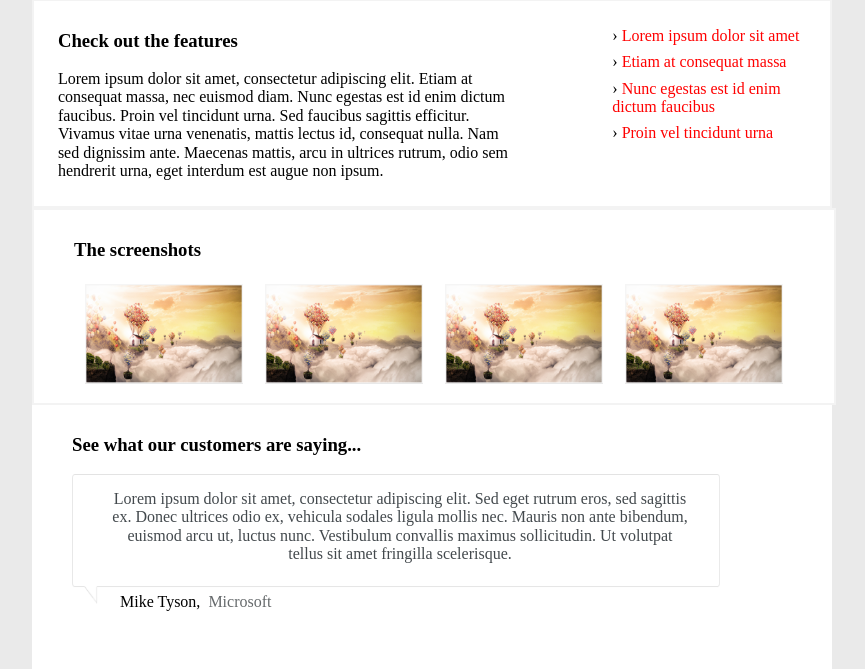
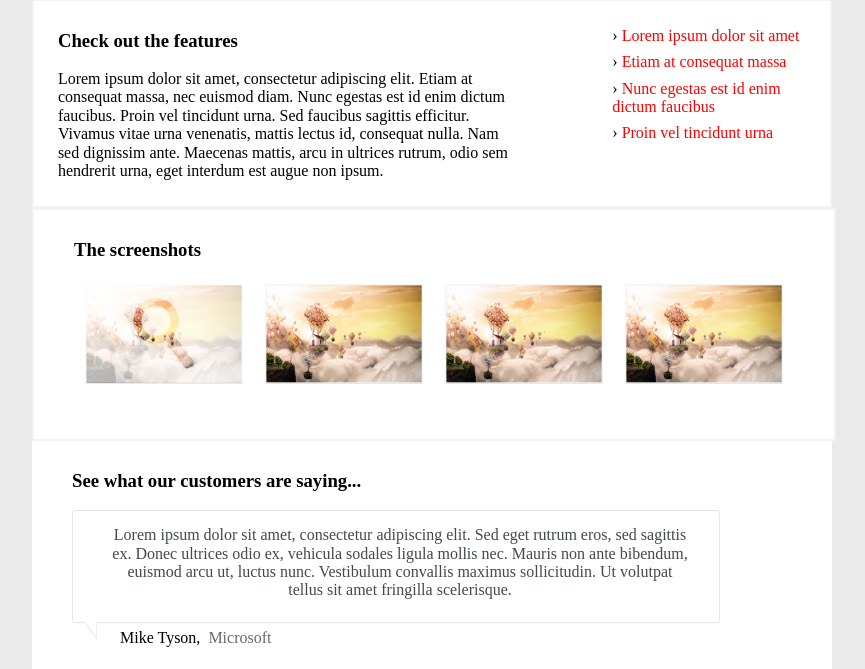
Before and after one commit to sgrayk/sgrayk.github.io, a PHP site: page /BTCN01_LayoutWeb/index.html in a window 1280 px wide. Shown: the part 866-1535 px from the top of the page, without its empty margins (208-1073 px from the left). Run offline with PHP 8.4, Linux system fonts and the light colour scheme.

Commit message:
add img on sceenshots img but still error at .content-screenshots needs min-height

```diff
--- a/BTCN01_LayoutWeb/index.html
+++ b/BTCN01_LayoutWeb/index.html
@@ -88,6 +88,7 @@
 				<div class="content-screenshots">
 					<div class="list-screenshots">
 						<img class="images-class" src="./images/images/screen.png">
+						<img class="images-class-blur" src="./images/images/searchinner.png">
 					</div>
 					<div class="list-screenshots">
 						<img class="images-class" src="./images/images/screen.png">
--- a/BTCN01_LayoutWeb/style.css
+++ b/BTCN01_LayoutWeb/style.css
@@ -256,10 +256,11 @@ hr {
 	width: 100%;
 }
 .content-screenshots {
+	/*display: flex;*/
 	position: relative;
 	float: left;
 	width: 100%;
-
+	min-height: 150px;
 }
 .list-screenshots {
 	position: relative;
@@ -425,11 +426,17 @@ footer {
 	color: red;
 }
 
-/*.images-class {
+.images-class {
 	position: absolute;
-	width: 300px;
-}*/
+	/*width: 300px;*/
+}
 .images-class:hover {
+	cursor: pointer;
+}
+.images-class-blur {
+	position: absolute;
+}
+.images-class-blur:hover {
 	cursor: pointer;
 }
 /*
```
